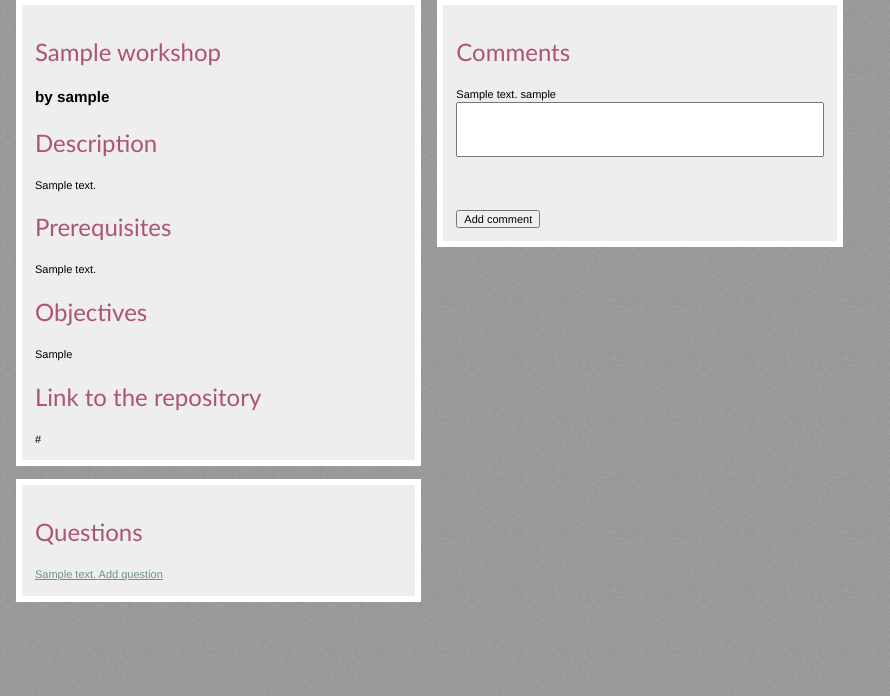
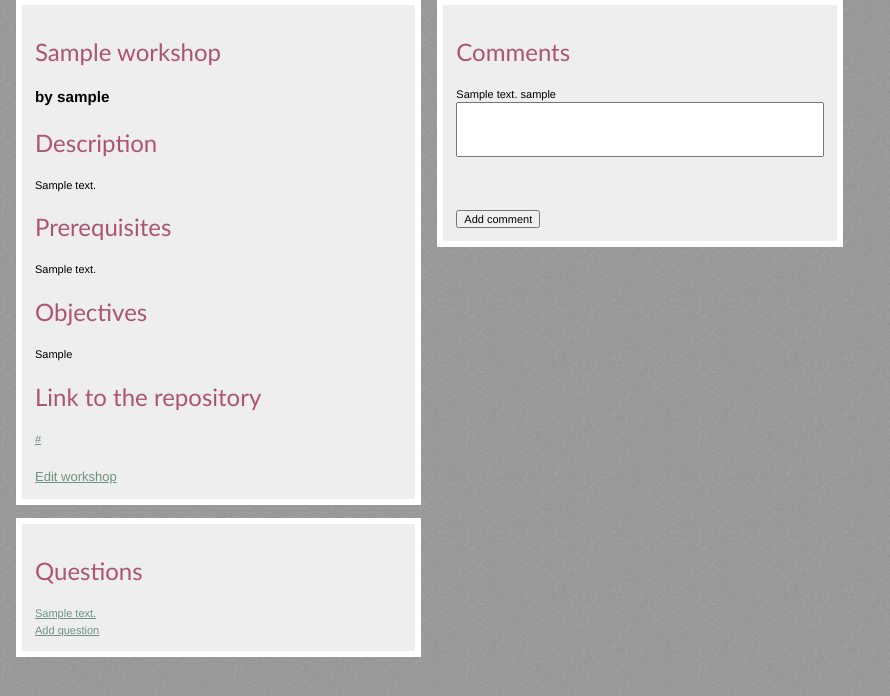
Before and after one commit to ivancompanyavi/workshops, a Django app: page /workshops/1/ in a window 1280 px wide. Shown: the part 50-746 px from the top of the page, without its empty margins (0-890 px from the left). Run offline with Django 3.2, Linux system fonts and the light colour scheme; a user stored in the database is signed in; tables that the repository leaves empty hold one stand-in row (values such as "Sample post"); some libraries are stand-ins or nearby versions.

Commit message:
- Added the possibility to edit workshops.

```diff
--- a/workshop/templates/workshop_detail.html
+++ b/workshop/templates/workshop_detail.html
@@ -25,9 +25,12 @@
             <h1 class="title">Link to the repository</h1>
 
             <div class="card__info">
-                {{ workshop.repo_link }}
+                <a href="{{ workshop.repo_link }}">{{ workshop.repo_link }}</a>
             </div>
-
+            {% if workshop.commiter.user.id == request.user.id %}
+                <br />
+                <a href="{% url 'workshop_edit' workshop.id %}">Edit workshop</a>
+            {% endif %}
         </div>
         <div class="card">
             <h1 class="title">Questions</h1>
@@ -42,6 +45,7 @@
                     </a>
                 {% endfor %}
                 {% if workshop.commiter.user == request.user %}
+                    <br>
                     <a href="{% url 'question_new' workshop.id %}" class="btn btn-block btn-success">Add
                         question</a>
                 {% endif %}
--- a/workshop/urls.py
+++ b/workshop/urls.py
@@ -11,6 +11,8 @@ urlpatterns = patterns('',
                            name='workshop_detail'),
                        url(r'^(?P<workshop_id>\d+)/delete/?$', 'workshop.views.workshop_delete',
                            name='workshop_delete'),
+                       url(r'^(?P<workshop_id>\d+)/edit/?$', 'workshop.views.workshop_edit',
+                           name='workshop_edit'),
                        url(r'^(?P<workshop_id>\d+)/subscribe/?$', 'workshop.views.workshop_subscribe',
                            name='workshop_subscribe'),
                        url(r'^(?P<workshop_id>\d+)/unsubscribe/?$', 'workshop.views.workshop_unsubscribe',
--- a/workshop/views.py
+++ b/workshop/views.py
@@ -7,6 +7,7 @@ from django.core.exceptions import ObjectDoesNotExist
 from .forms import WorkshopModelForm, QuestionAnswerForm, QuestionModelForm, NewCommentForm
 from .models import Comment
 from django.contrib.auth.decorators import login_required
+from django.shortcuts import get_object_or_404
 
 from datetime import datetime
 
@@ -51,6 +52,12 @@ def workshop_detail(request, workshop_id):
     else:
         form = NewCommentForm()
     return render_to_response('workshop_detail.html', {'workshop': workshop, 'form': form}, RequestContext(request))
+
+
+def workshop_edit(request, workshop_id):
+    workshop = get_object_or_404(Workshop, id=workshop_id)
+    form = WorkshopModelForm(instance=workshop)
+    return render_to_response('workshop_new.html', {'form': form}, RequestContext(request))
 
 
 @login_required
```
